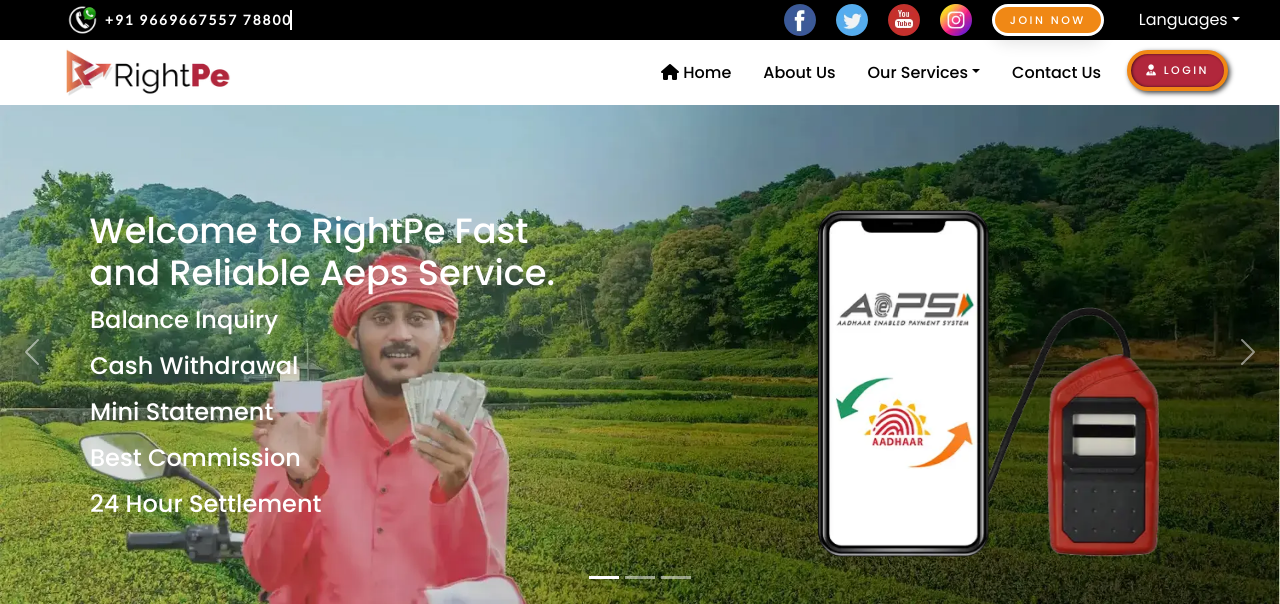
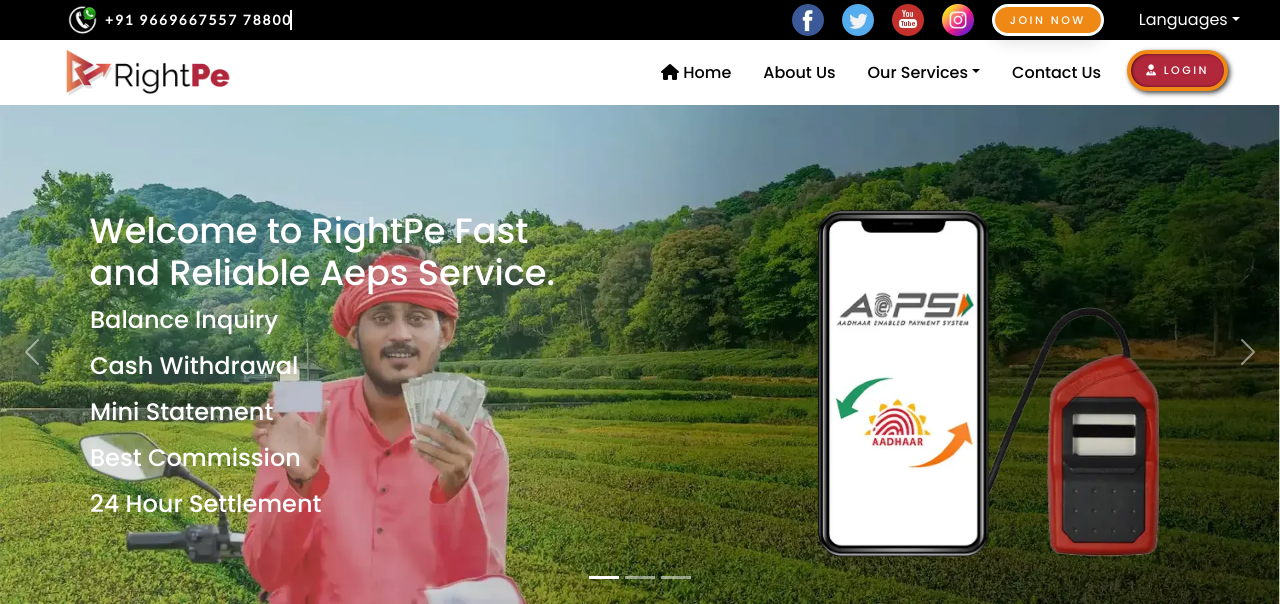
Before and after one commit to HarshRepo/RightPe, a Node server app: page / in a window 1280 px wide. Shown: the top 604 px of the page. Run offline with Node 20, Linux system fonts and the light colour scheme; some libraries are stand-ins or nearby versions.

Commit message:
commit on 25th nov 0

```diff
--- a/public/css/style.css
+++ b/public/css/style.css
@@ -265,6 +265,9 @@
     padding: 0 10px;
     display: flex;
     align-items: center;
+}
+.topheader .social li{
+    width: 50px;
 }
 
 .social li a img {
```
